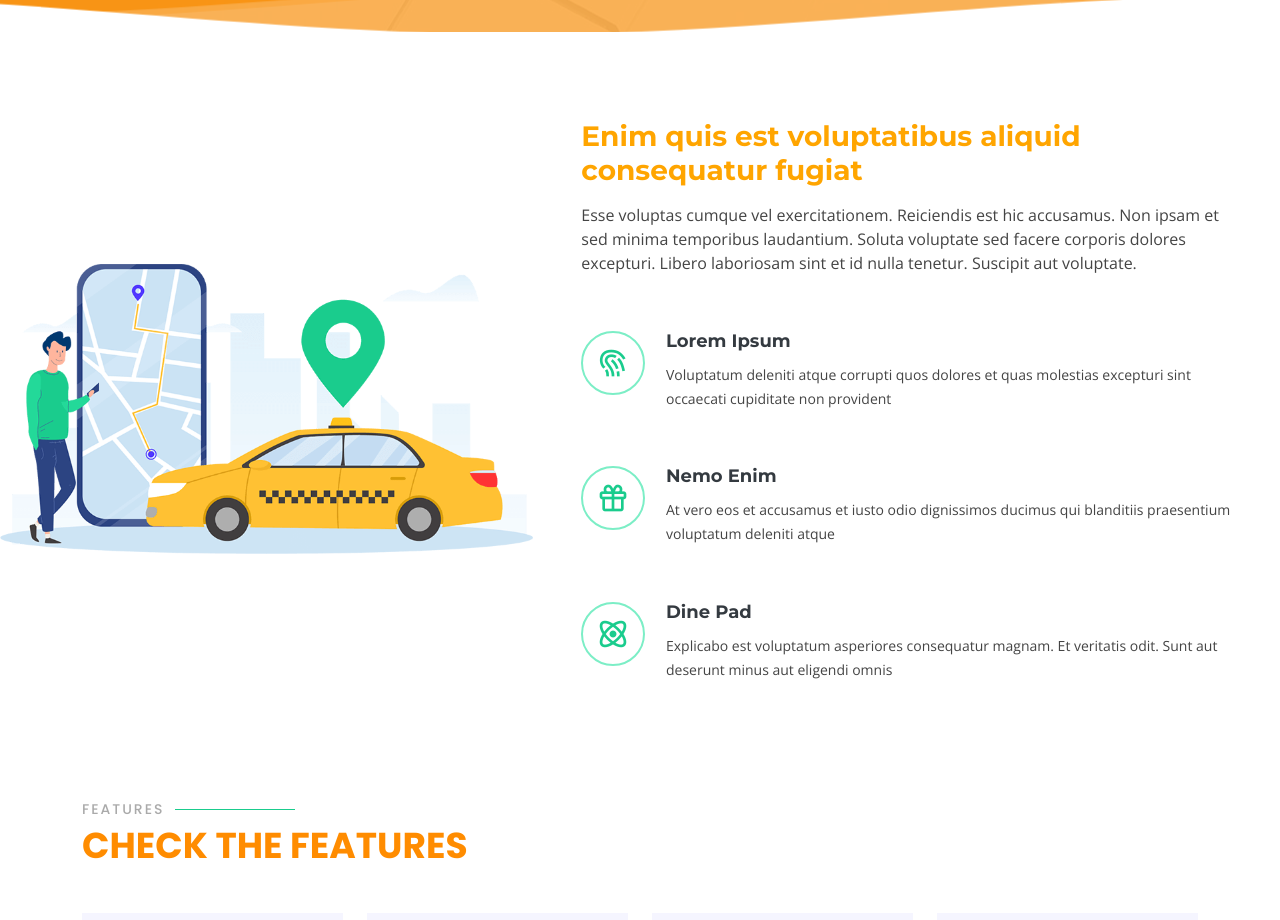
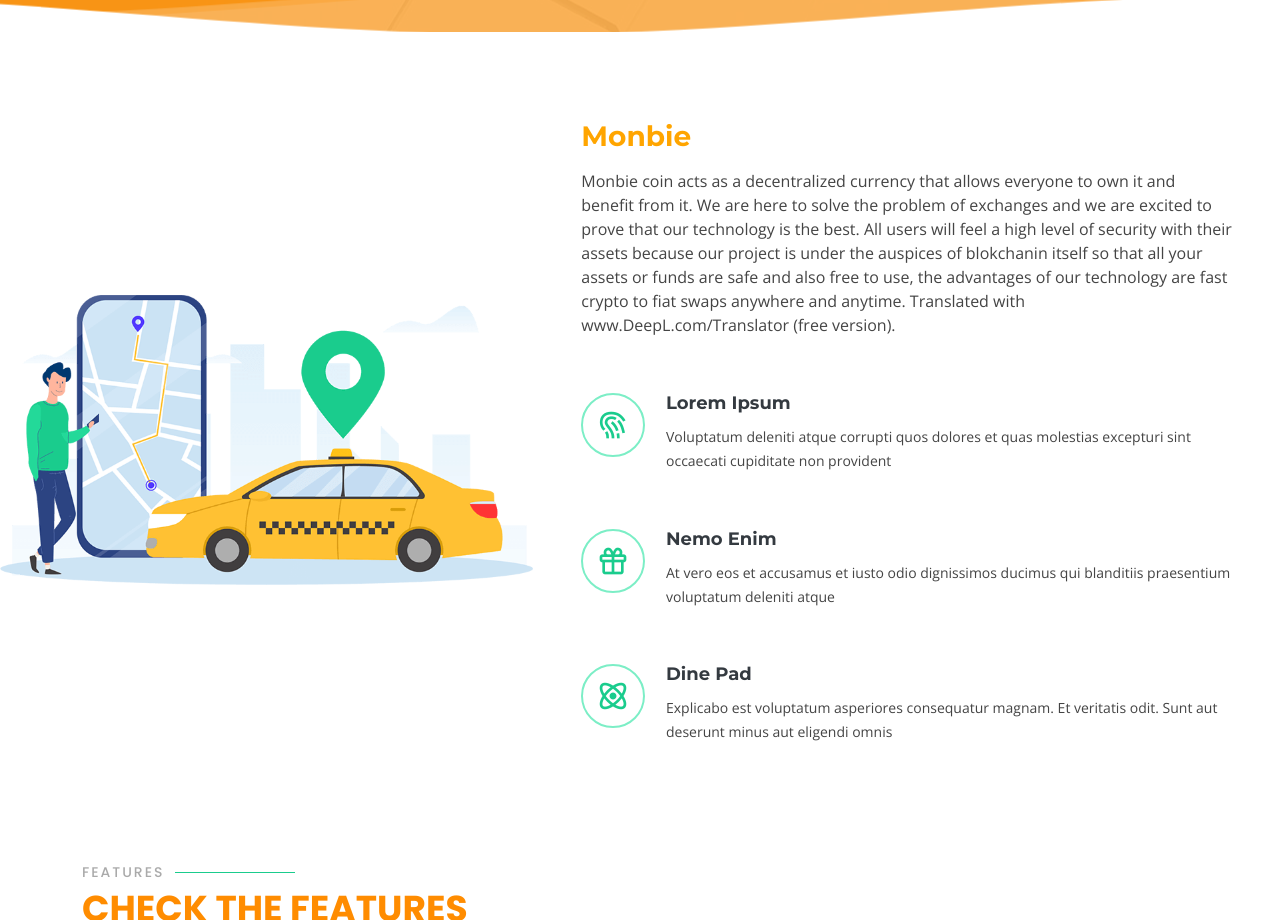
Before and after one commit to fasalam15/Bootslander, a plain HTML site: page index.html in a window 1280 px wide. Shown: the part 860-1780 px from the top of the page. Drawn offline with nearby package versions, Linux system fonts and the light colour scheme.

Commit message:
Update index.html

```diff
--- a/index.html
+++ b/index.html
@@ -136,8 +136,10 @@
           </div>
 
           <div class="col-xl-7 col-lg-6 icon-boxes d-flex flex-column align-items-stretch justify-content-center py-5 px-lg-5" data-aos="fade-left">
-            <h3>Enim quis est voluptatibus aliquid consequatur fugiat</h3>
-            <p>Esse voluptas cumque vel exercitationem. Reiciendis est hic accusamus. Non ipsam et sed minima temporibus laudantium. Soluta voluptate sed facere corporis dolores excepturi. Libero laboriosam sint et id nulla tenetur. Suscipit aut voluptate.</p>
+            <h3>Monbie</h3>
+            <p>Monbie coin acts as a decentralized currency that allows everyone to own it and benefit from it. We are here to solve the problem of exchanges and we are excited to prove that our technology is the best. All users will feel a high level of security with their assets because our project is under the auspices of blokchanin itself so that all your assets or funds are safe and also free to use, the advantages of our technology are fast crypto to fiat swaps anywhere and anytime.
+
+Translated with www.DeepL.com/Translator (free version).</p>
 
             <div class="icon-box" data-aos="zoom-in" data-aos-delay="100">
               <div class="icon"><i class="bx bx-fingerprint"></i></div>
```
